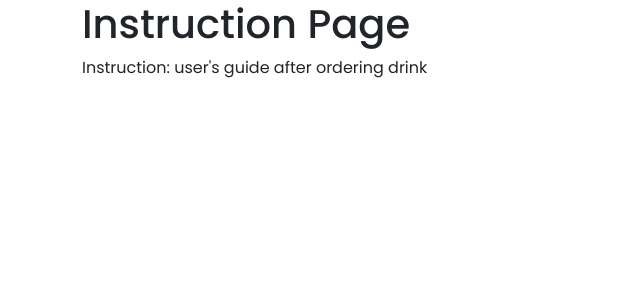
After one commit to Trisentosa/SmartDispenser, a Flask app: page /instruction in a window 1280 px wide. The commit adds this page. Shown: the top 300 px of the page, without its empty margins (0-640 px from the left). Run offline with Flask 2, Linux system fonts and the light colour scheme.

Commit message:
instruction page, route comments

```diff
--- a/website/main.py
+++ b/website/main.py
@@ -24,27 +24,53 @@ config = {
 firebase = pyrebase.initialize_app(config)
 db = firebase.database()
 
+### DB QUERY FUNCTIONS ###
+
+# increment drink count in order history
+def incrementDrinkCount(drinkName):
+    currentNumOfOrder = db.child("maintainer").child("orderHistory").child(drinkName).get().val()
+    db.child("maintainer").child("orderHistory").child(drinkName).set(currentNumOfOrder + 1)
+
+# initialize new drink to 0 if it doesnt exist in order history
+def addDrink(drinkName):
+    drinkHistory = db.child("maintainer").child("orderHistory").child(drinkName).get().val()
+    if drinkHistory == None:
+        db.child("maintainer").child("orderHistory").child(drinkName).set(0)
+
 ### BASIC ROUTES ###
+
+# HOME PAGE: USER CHOOSE DRINK
 @app.route("/", methods=["GET"])
 def home():
     db.child("status").child("orderSignal").set(False)
     drinkSetting = db.child("maintainer").child("drinkSetting").get().val()
     return render_template("home.html", drinkSetting=drinkSetting)
 
+# LOGIN PAGE
 @app.route("/login", methods=["GET"])
 def login():
     return render_template("login.html")
 
+# REGISTER PAGE
 @app.route("/register", methods=["GET"])
 def register():
     return render_template("register.html")
 
+# INSTRUCTION PAGE: USER PROCESS ORDER AFTER PAYMENT
+@app.route("/instruction", methods=["GET"])
+def instruction():
+    return render_template("instruction.html")
+
+# MAINTAINER PAGE: MAINTAINER SETS DRINKS AND SEES PAST HISTORY
 @app.route("/maintainer", methods=["GET"])
 def maintainer():
     totalProfit = db.child("maintainer").child("totalProfit").get().val()
     drinkSetting = db.child("maintainer").child("drinkSetting").get().val()
-    return render_template("maintainer.html", profit=totalProfit, drinkSetting=drinkSetting)
+    # when machine first initialize orderHistory value is ""
+    orderHistory = db.child("maintainer").child("orderHistory").get().val()
+    return render_template("maintainer.html", profit=totalProfit, drinkSetting=drinkSetting, orderHistory = orderHistory)
 
+# (TEMP) CONTROLLER: TEMPORARY PAGE FOR TESTING PUMP
 @app.route("/controller", methods=["GET","POST"])
 def controller():
     statusArray = []
@@ -56,9 +82,9 @@ def controller():
             statusArray.append("OFF")
     return render_template("controller.html", statusArray=statusArray)
 
-
 ### Control Pump ###
 
+# (TEMP) PUSH: TOGGLE PUMP ON/OFF, CONTROLLED VIA FRONTEND BUTTON
 @app.route("/pump/<pumpNumber>", methods=["POST"])
 def push(pumpNumber):
     pumpStatus = db.child("pumps").child("pump{}".format(pumpNumber)).get().val()
@@ -74,6 +100,7 @@ def push(pumpNumber):
 
 ### PAYMENT REST API ###
 
+# MAKE ORDER: USE PAYPAL "MAKE ORDER" REQUEST, EMBED LINK TO BARCODE, RENDER PAY ORDER PAGE TO USER
 @app.route('/makeOrder', methods=['POST'])
 def makeOrder():
     # Get form data
@@ -104,6 +131,7 @@ def makeOrder():
 
     return render_template("payOrder.html", drink=drinkName, value = drinkPrice, orderID=orderID, paypalToken=paypalToken)
 
+# CANCEL ORDER: USE PAYPAL "CANCEL" ORDER REQUEST (CANCEL BUTTON IN PAYORDER.HTML)
 @app.route('/cancelOrder', methods=['POST'])
 def cancelOrder():
     orderID = db.child("currentOrder").child("orderID").get()
@@ -114,26 +142,33 @@ def cancelOrder():
     cancelRequest = requests.delete("https://api-m.sandbox.paypal.com/v1/checkout/orders/{}".format(orderID.val()), headers=headers)
     return redirect(url_for("home") )
 
+# DETECT PAYMENT: USE PAYPAL "CAPTURE" ORDER REQUEST, AND USE ITS STATUS CODE TO DETECT IF AN ORDER IS COMPLETED
 @app.route('/detectPayment', methods=['POST'])
 def detectPayment():
+    # paypal "capture" order request
     paypalToken = payment.getToken()
     orderID = db.child("currentOrder").child("orderID").get().val()
     headers = {"Authorization":"Bearer {}".format(paypalToken), "Content-Type": "application/json"}
     detectPayment = requests.post("https://api-m.sandbox.paypal.com/v2/checkout/orders/{}/capture".format(orderID), headers=headers)
-    print(detectPayment.status_code)
+
+    # detect if payment is completed by its status code
     if(detectPayment.status_code == 201):
+        #store order in currentorder and for maintainer's order history
         price = db.child("currentOrder").child("price").get().val()
+        drinkName = db.child("currentOrder").child("drink").get().val()
         currentProfit = db.child("maintainer").child("totalProfit").get().val()
         newProfit = db.child("maintainer").child("totalProfit").set(currentProfit+price)
+        incrementDrinkCount(drinkName)
         #set orderSignal
         db.child("status").child("orderSignal").set(True)
-        return redirect(url_for("controller") )
+        return redirect(url_for("instruction") )
     else:
         #201 status code
         stat = Response(status=204)
         return stat
 
 ### MAINTAINER ROUTE ###
+# SET DRINK: SET THE DRINK SETTING (PRICE AND NAME) IN MAINTAINER PAGE
 @app.route('/setDrink', methods=['POST'])
 def setDrink():
     formData = request.form # Get form data
@@ -142,7 +177,9 @@ def setDrink():
         drinkPrice = 0 if float(formData["price{}".format(i)]) < 0 else float(formData["price{}".format(i)])
         db.child("maintainer").child("drinkSetting").child("drink{}".format(i)).child("name").set(drinkName)
         db.child("maintainer").child("drinkSetting").child("drink{}".format(i)).child("price").set(drinkPrice)
+        addDrink(drinkName)
     return redirect(url_for("home") )
+
 
 if __name__ == '__main__':
     app.run(debug=True)
--- a/website/static/js/detectPayment.js
+++ b/website/static/js/detectPayment.js
@@ -1,6 +1,5 @@
 /**
  * This file is responsible to detect if payment has been completed
- * REDACTED!!! Potentially unsafe, because handling payment detection in frontend
  */
 
 //url:/https://api-m.sandbox.paypal.com/v2/checkout/orders/:order_id/capture
@@ -24,6 +23,7 @@ async function checkPaymentStatus() {
   if (!response.ok) {
     console.error(`Request failed with status ${response.status}`);
   } else {
+    console.log(response);
     if (response["status"] == 200) {
       window.location.replace(response["url"]);
     }
--- a/website/static/js/pumpController.js
+++ b/website/static/js/pumpController.js
@@ -1,5 +1,3 @@
-console.log("pump controller is running");
-
 for (let index = 1; index < 7; index++) {
   $(`#pump${index}`).click(function () {
     $.post(`/pump/${index}`, function (data) {
--- /dev/null
+++ b/website/templates/instruction.html
@@ -0,0 +1,6 @@
+{% extends "base.html" %} {% block title %}Maintainer{% endblock %} {% block
+head %} {% endblock %} {% block content %}
+<h1>Instruction Page</h1>
+<p>Instruction: user's guide after ordering drink</p>
+
+{% endblock %}
--- a/website/templates/maintainer.html
+++ b/website/templates/maintainer.html
@@ -22,8 +22,12 @@ head %} {% endblock %} {% block content %}
 </div>
 
 <div class="row my-5">
-  <h3>Your Data:</h3>
+  <h3>Order Data and History:</h3>
   <h5>Total profit is: ${{profit}}</h5>
+  <h5>Past Orders:</h5>
+  {% if orderHistory != "":%} {% for item in orderHistory.items():%}
+  <li>{{item[0]}}: {{item[1]}}</li>
+  {% endfor %} {%else%} <i>No drink history ...</i> {% endif %}
 </div>
 
 {% endblock %}
```
Also changed, not shown: website/static/images/barcode.png.
